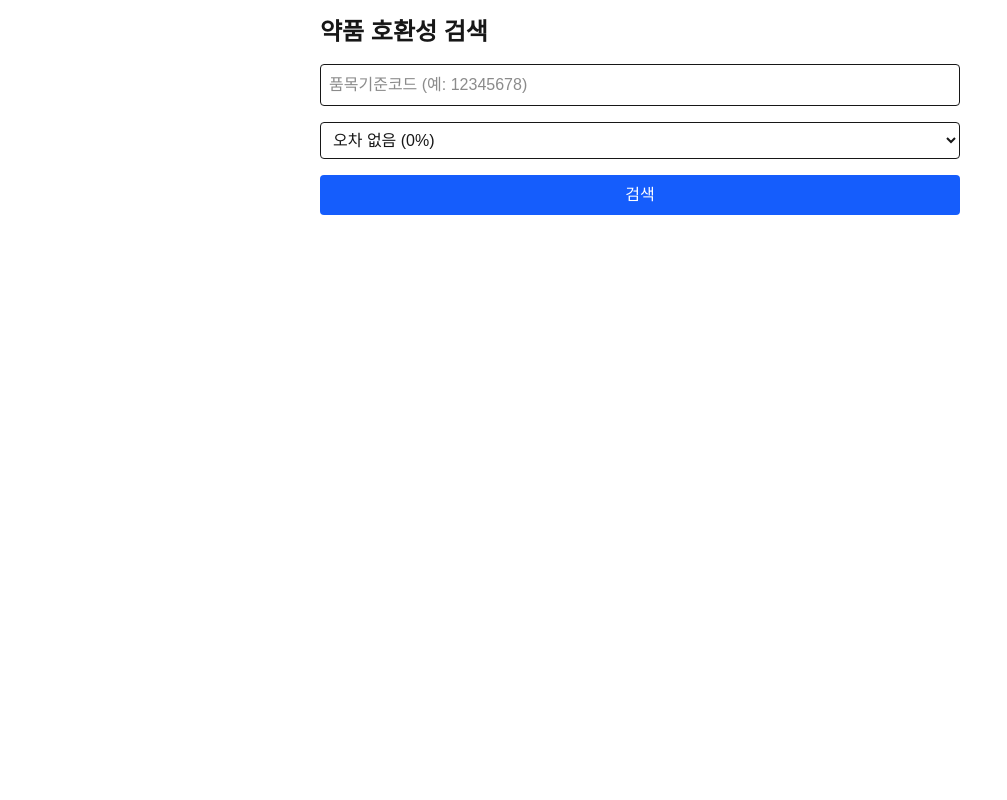
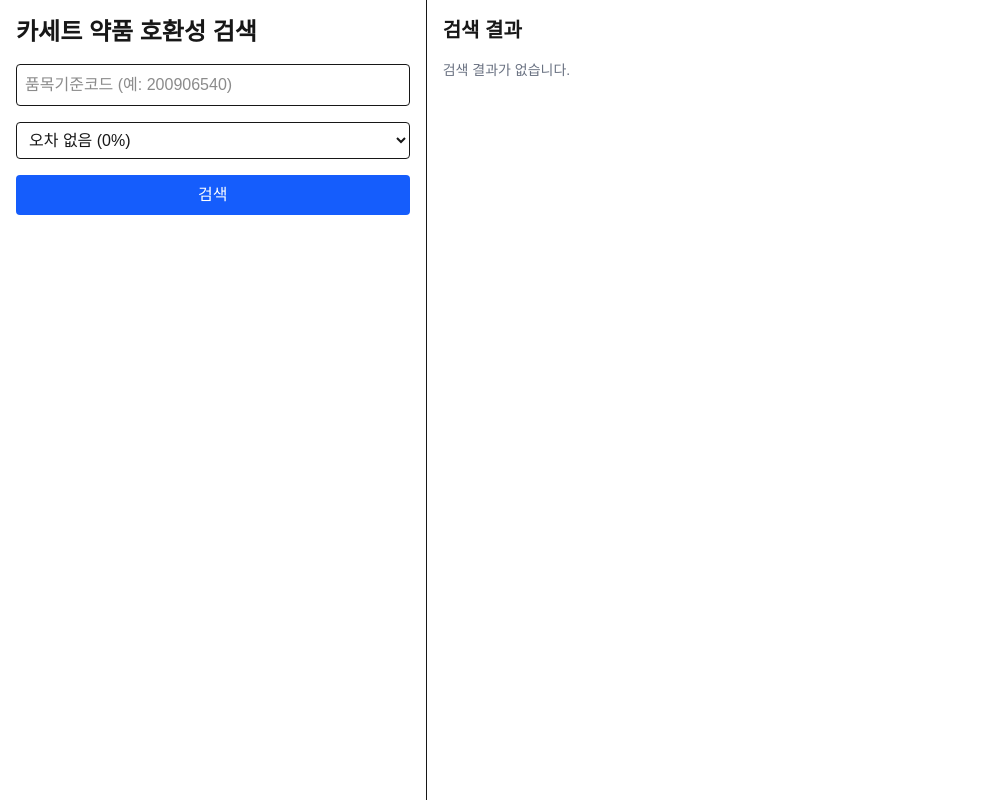
Before and after one commit to parc02/pharmATC-front, a Next.js app in the folder pharmatc-front/: page / in a window 1280 px wide. Shown: the whole page, without its empty margins (0-1007 px from the left). Built offline with nearby package versions, Linux system fonts and the light colour scheme.

Commit message:
V2완성, 분할 창, 품목기준코드로 검색

```diff
--- a/pharmatc-front/src/app/page.tsx
+++ b/pharmatc-front/src/app/page.tsx
@@ -2,10 +2,23 @@
 
 import { useState } from 'react';
 
+type DrugDto = {
+  itemSeq: string;
+  itemName: string;
+  entpSeq: string;
+  entpName: string;
+  itemImage: string;
+  lengLong: number;
+  lengShort: number;
+  thick: number;
+  ediCode: string;
+  formCodeName: string;
+};
+
 export default function Home() {
   const [itemSeq, setItemSeq] = useState('');
   const [tolerance, setTolerance] = useState(0);
-  const [results, setResults] = useState<any[]>([]);
+  const [results, setResults] = useState<DrugDto[]>([]);
   const [loading, setLoading] = useState(false);
   const [error, setError] = useState('');
 
@@ -50,13 +63,15 @@ export default function Home() {
   };
 
   return (
-      <main className="max-w-2xl mx-auto p-4">
-        <h1 className="text-2xl font-bold mb-4">약품 호환성 검색</h1>
+      <main className="flex flex-col md:flex-row h-screen">
+        {/* 왼쪽 검색 패널 */}
+        <div className="w-full md:w-1/3 p-4 border-r overflow-y-auto">
+          <h1 className="text-2xl font-bold mb-4">카세트 약품 호환성 검색</h1>
 
-        <div className="space-y-4 mb-6">
+          <div className="space-y-4">
             <input
                 type="text"
-              placeholder="품목기준코드 (예: 12345678)"
+                placeholder="품목기준코드 (예: 200906540)"
                 value={itemSeq}
                 onChange={(e) => setItemSeq(e.target.value)}
                 className="w-full border rounded p-2"
@@ -84,18 +99,36 @@ export default function Home() {
 
             {error && <p className="text-red-600 text-sm">{error}</p>}
           </div>
+        </div>
 
+        {/* 오른쪽 결과 패널 */}
+        <div className="w-full md:w-2/3 p-4 overflow-y-auto">
+          <h2 className="text-xl font-semibold mb-4">검색 결과</h2>
           <div className="space-y-4">
-          {results.map((drug, index) => (
+            {results.length > 0 ? (
+                results.map((drug, index) => (
                     <div key={index} className="p-4 border rounded shadow">
-                <p><strong>약품명:</strong> {drug.name}</p>
+                      {drug.itemImage && (
+                          <img
+                              src={drug.itemImage}
+                              alt={`${drug.itemName} 이미지`}
+                              className="mb-2 w-32 h-32 object-contain border"
+                          />
+                      )}
+                      <p><strong>약품명:</strong> {drug.itemName}</p>
                       <p><strong>품목기준코드:</strong> {drug.itemSeq}</p>
-                <p><strong>제형:</strong> {drug.dosageForm}</p>
+                      <p><strong>업체명:</strong> {drug.entpName} (코드: {drug.entpSeq})</p>
+                      <p><strong>제형:</strong> {drug.formCodeName}</p>
                       <p><strong>장축:</strong> {drug.lengLong} mm</p>
                       <p><strong>단축:</strong> {drug.lengShort} mm</p>
-                <p><strong>두께:</strong> {drug.thickness} mm</p>
+                      <p><strong>두께:</strong> {drug.thick} mm</p>
+                      <p><strong>보험코드:</strong> {drug.ediCode}</p>
                     </div>
-          ))}
+                ))
+            ) : (
+                !loading && <p className="text-gray-500 text-sm">검색 결과가 없습니다.</p>
+            )}
+          </div>
         </div>
       </main>
   );
```
Lines whose indentation alone changed are shown as unchanged.
